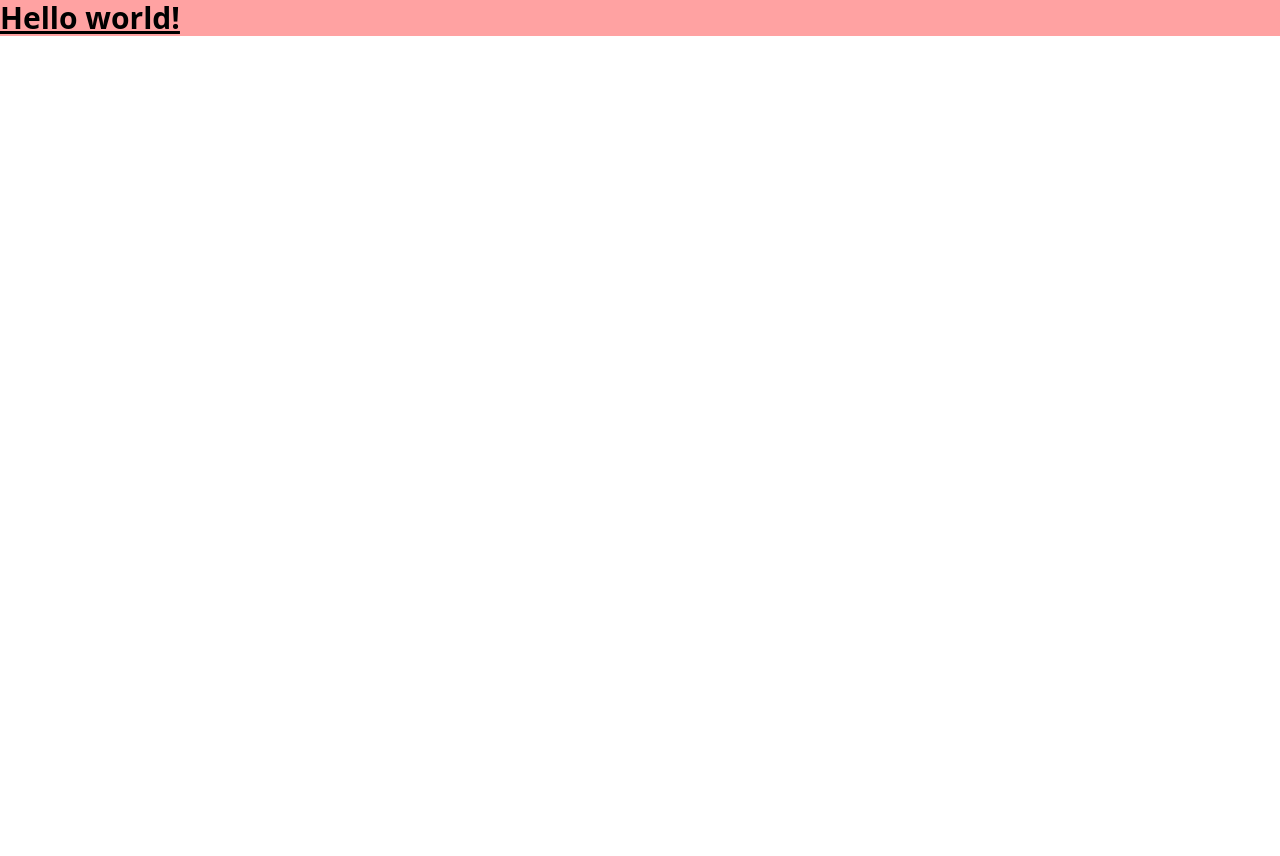
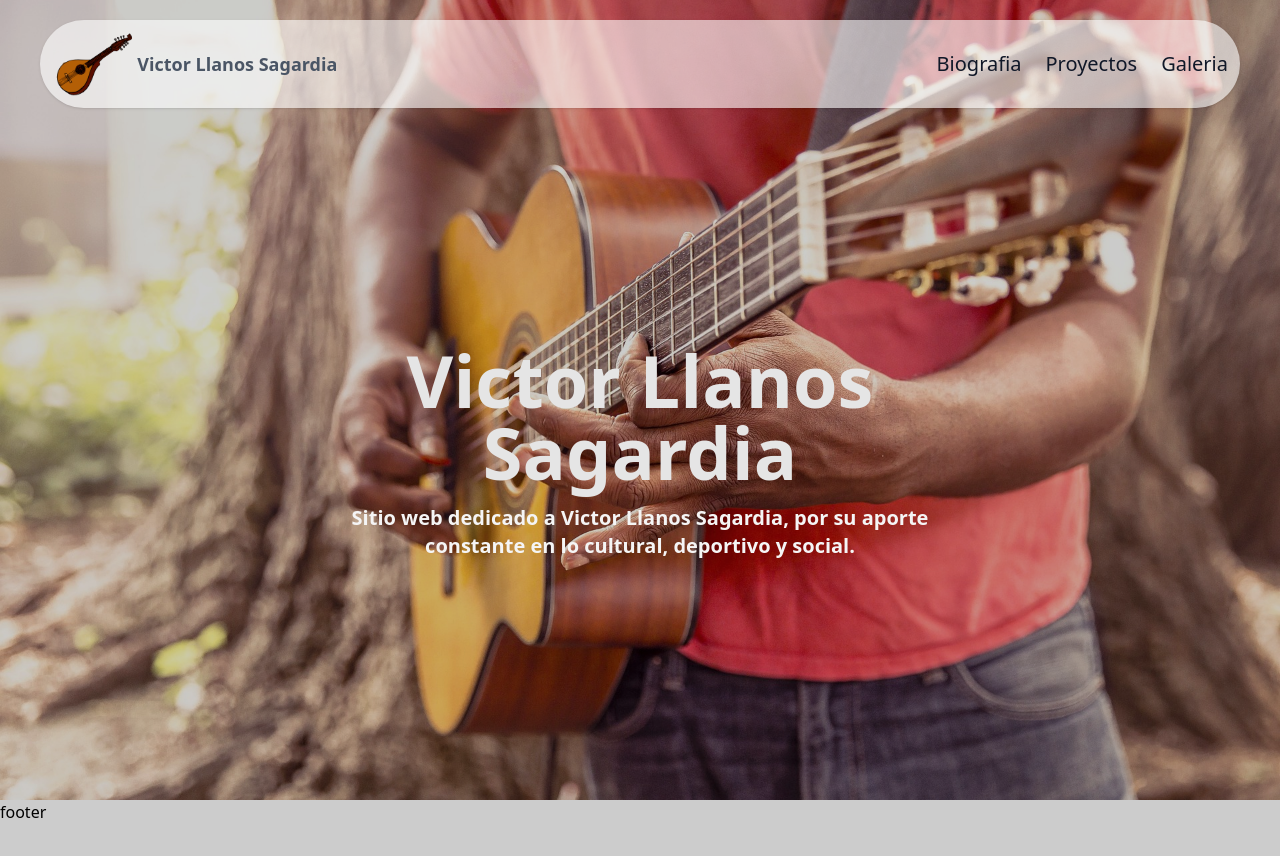
Before and after one commit to milenkandrade/victor-llanos-sagardia, an Astro site: page / in a window 1280 px wide. Shown: the top 856 px of the page. Before the commit the page ends 800 px from the top, so only its background shows below. Built offline with nearby package versions, Linux system fonts and the light colour scheme; Astro itself is replaced by a stand-in of ours.

Commit message:
feature navbar hero

```diff
--- a/package.json
+++ b/package.json
@@ -1,5 +1,5 @@
 {
-  "name": "grubby-group",
+  "name": "victor-llanos-sagardia",
   "type": "module",
   "version": "0.0.1",
   "scripts": {
--- /dev/null
+++ b/src/components/Footer.astro
@@ -0,0 +1 @@
+<p>footer</p>
--- /dev/null
+++ b/src/components/Hero.astro
@@ -0,0 +1,18 @@
+<!-- <section>
+    <div class="flex">
+        <img src="guitar-869217_1920.jpg" alt="" class="h-screen w-full object-cover bg-scroll">
+    </div>
+</section> -->
+<div
+  class="h-screen bg-fixed bg-cover bg-center bg-no-repeat"
+  style="background-image: url(/guitar-869217_1920.jpg);"
+>
+  <div class="flex h-[200vh] p-86 bg-black/20 justify-center">
+    <div class="text-center ">
+      <h1 class="text-7xl font-bold text-neutral-200 mb-4">Victor Llanos Sagardia</h1>
+      <p class="text-xl font-semibold text-neutral-100">
+        Sitio web dedicado a Victor Llanos Sagardia, por su aporte constante en lo cultural, deportivo y social.
+      </p>
+    </div>
+  </div>
+</div>
--- /dev/null
+++ b/src/components/Navbar.astro
@@ -0,0 +1,50 @@
+<nav class="fixed top-5 left-10 right-10 z-50 bg-white/60 backdrop-blur-grayscale rounded-full shadow-sm">
+    <div class="max-w-screen-xl mx-auto p-3">
+      <div class="flex items-center justify-between">
+        <!-- Logo -->
+        <div class="flex items-center ">
+          <img src="mandolina.png" alt="Logo" class="h-16">
+          <span class="text-lg text-gray-600 font-semibold">Victor Llanos Sagardia</span>
+        </div>
+
+        <!-- Menú principal -->
+        <div class="hidden md:flex items-center gap-6">
+          <a href="#" class="text-gray-900 text-xl hover:text-gray-400">Biografia</a>
+          <a href="#" class="text-gray-900 text-xl hover:text-gray-400">Proyectos</a>
+          <a href="#" class="text-gray-900 text-xl hover:text-gray-400">Galeria</a>
+        </div>
+
+        <!-- Botón móvil -->
+        <button class="md:hidden">
+          <svg class="w-6 h-6 text-gray-600" fill="none" stroke="currentColor" viewBox="0 0 24 24">
+            <path stroke-linecap="round" stroke-linejoin="round" stroke-width="2" d="M4 6h16M4 12h16M4 18h16"/>
+          </svg>
+        </button>
+      </div>
+    </div>
+  </nav>
+
+
+
+  <!-- <nav class="fixed top-5 left-10 right-10 z-50 bg-white/95 backdrop-blur-sm rounded-full shadow-sm border border-gray-200 dark:bg-gray-900/95 dark:border-gray-700">
+    <div class="max-w-screen-xl mx-auto px-4 py-6">
+      <div class="flex items-center justify-between">
+        <div class="flex items-center gap-2">
+          <img src="logo.svg" alt="Logo" class="h-8">
+          <span class="text-lg font-semibold">Mi Sitio</span>
+        </div>
+
+        <div class="hidden md:flex items-center gap-6">
+          <a href="#" class="text-gray-600 hover:text-blue-600 dark:text-gray-300 dark:hover:text-blue-400">Inicio</a>
+          <a href="#" class="text-gray-600 hover:text-blue-600 dark:text-gray-300 dark:hover:text-blue-400">Servicios</a>
+          <a href="#" class="text-gray-600 hover:text-blue-600 dark:text-gray-300 dark:hover:text-blue-400">Contacto</a>
+        </div>
+
+        <button class="md:hidden">
+          <svg class="w-6 h-6 text-gray-600" fill="none" stroke="currentColor" viewBox="0 0 24 24">
+            <path stroke-linecap="round" stroke-linejoin="round" stroke-width="2" d="M4 6h16M4 12h16M4 18h16"/>
+          </svg>
+        </button>
+      </div>
+    </div>
+  </nav> -->
--- a/src/layouts/Layout.astro
+++ b/src/layouts/Layout.astro
@@ -1,3 +1,8 @@
+---
+import Footer from "../components/Footer.astro";
+import Navbar from "../components/Navbar.astro";
+---
+
 <!doctype html>
 <html lang="en">
 	<head>
@@ -8,7 +13,11 @@
 		<title>Astro Basics</title>
 	</head>
 	<body>
-		<slot />
+		<Navbar/>
+		<main>
+			<slot />
+		</main>
+		<Footer/>
 	</body>
 </html>
 
--- a/src/pages/index.astro
+++ b/src/pages/index.astro
@@ -1,12 +1,13 @@
 ---
+import Hero from "../components/Hero.astro";
 import Welcome from "../components/Welcome.astro";
 import Layout from "../layouts/Layout.astro";
-import "../styles/global.css";
+import "../styles/index.css";
 
 // Welcome to Astro! Wondering what to do next? Check out the Astro documentation at https://docs.astro.build
 // Don't want to use any of this? Delete everything in this file, the `assets`, `components`, and `layouts` directories, and start fresh.
 ---
 
-<Layout>
-  <h1 class="text-3xl font-bold underline bg-red-300">Hello world!</h1>
+<Layout tittle="Victor Llanos Sagardia">
+  <Hero/>
 </Layout>
```
Also changed, not shown: public/guitar-869217_1920.jpg (added), public/mandolina.png (added), src/styles/index.css (renamed from src/styles/global.css).
